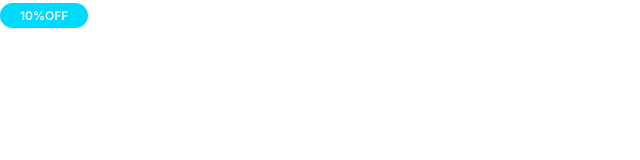
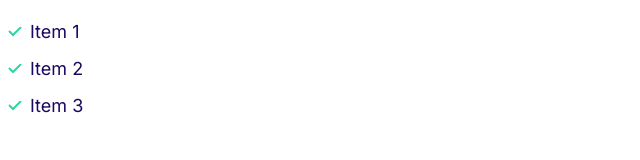
Before and after one commit to catalinus1997/moshify, a plain HTML site: page index.html in a window 1280 px wide. Shown: the whole page, without its empty margins (0-640 px from the left). Drawn offline with Linux system fonts and the light colour scheme.

Commit message:
Created list item.

```diff
--- a/CSS/index.css
+++ b/CSS/index.css
@@ -119,3 +119,32 @@
     font-size: 1.2rem;
   }
 }
+
+/* Lists */
+
+.list {
+  list-style: none;
+  padding-left: 0in;
+  color: var(--color-headings);
+}
+
+.list--inline .list__item {
+  display: inline-block;
+  margin-right: 2rem;
+}
+
+.list--tick {
+  list-style-image: url(../images/tick.svg);
+  padding-left: 3rem;
+}
+
+.list--tick .list__item {
+  padding-left: 0.5rem;
+  margin-bottom: 1rem;
+}
+
+@media screen and (min-width: 1024px) {
+  .list--tick .list__item {
+    padding-left: 0;
+  }
+}
--- a/index.html
+++ b/index.html
@@ -15,6 +15,10 @@
     <link rel="stylesheet" href="/CSS/normalize.css" />
   </head>
   <body>
-    <span class="badge badge--secondary badge--small">10%OFF</span>
+    <ul class="list list--tick">
+      <li class="list__item">Item 1</li>
+      <li class="list__item">Item 2</li>
+      <li class="list__item">Item 3</li>
+    </ul>
   </body>
 </html>
```
Also changed, not shown: components/list.html (added, +5 -0 lines), images/tick.svg (added).
